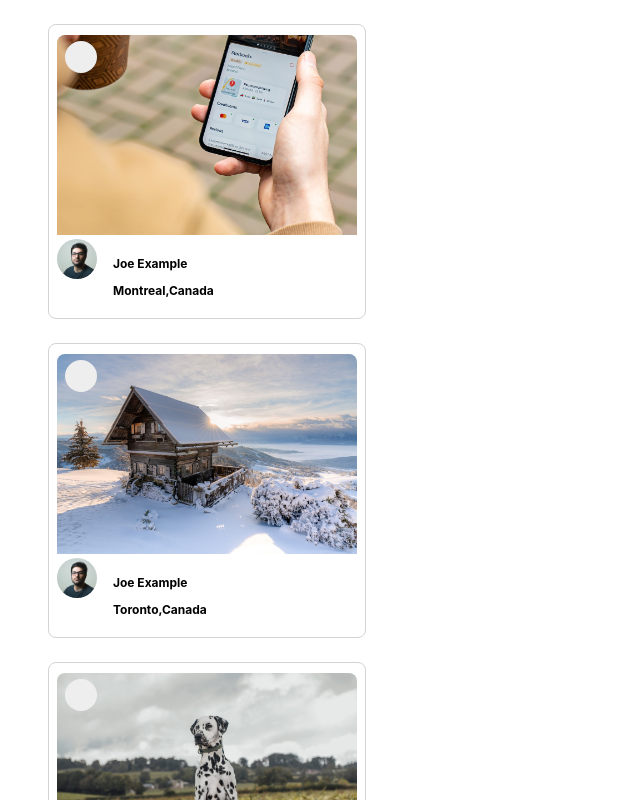
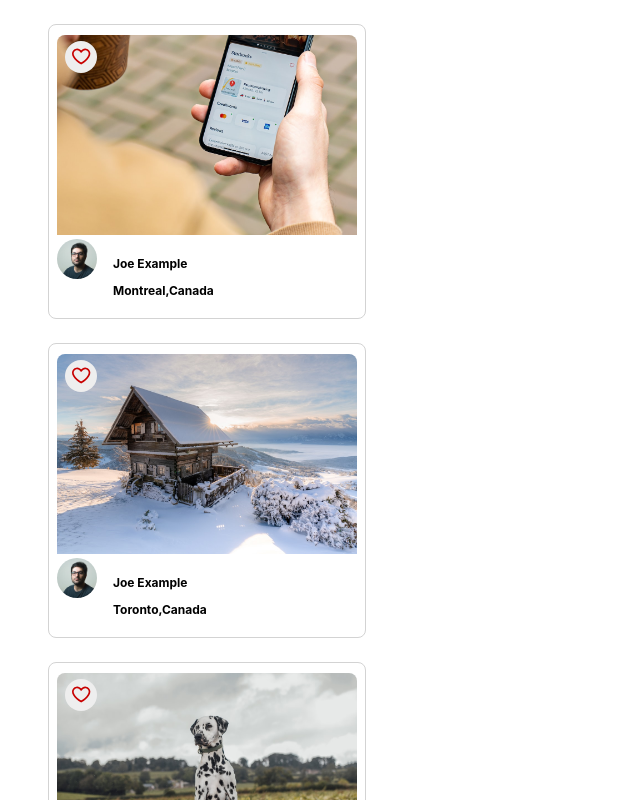
Before and after one commit to wizbren/photolabs, a React (Vite) app in the folder frontend/: page / in a window 1280 px wide. Shown: the top 800 px of the page, without its empty margins (0-640 px from the left). Built offline with nearby package versions, Linux system fonts and the light colour scheme.

Commit message:
Add favorite state to icon so heart turns red when clicked

```diff
--- a/frontend/src/components/PhotoFavButton.jsx
+++ b/frontend/src/components/PhotoFavButton.jsx
@@ -1,11 +1,19 @@
-// import FavIcon from './FavIcon';
+import { useState } from 'react';
 import '../styles/PhotoFavButton.scss';
+import FavIcon from './FavIcon';
 
 const PhotoFavButton = () => {
+  const [favorite, setFavorite] = useState(false);
+
+  const handleClick = () => {
+    setFavorite(!favorite);
+  };
+
+
   return (
-    <div className="photo-list__fav-icon">
+    <div className="photo-list__fav-icon" onClick={handleClick}>
       <div className="photo-list__fav-icon-svg">
-        {/* Insert React */}
+        <FavIcon selected={favorite} />
       </div>
     </div>
   );
```
